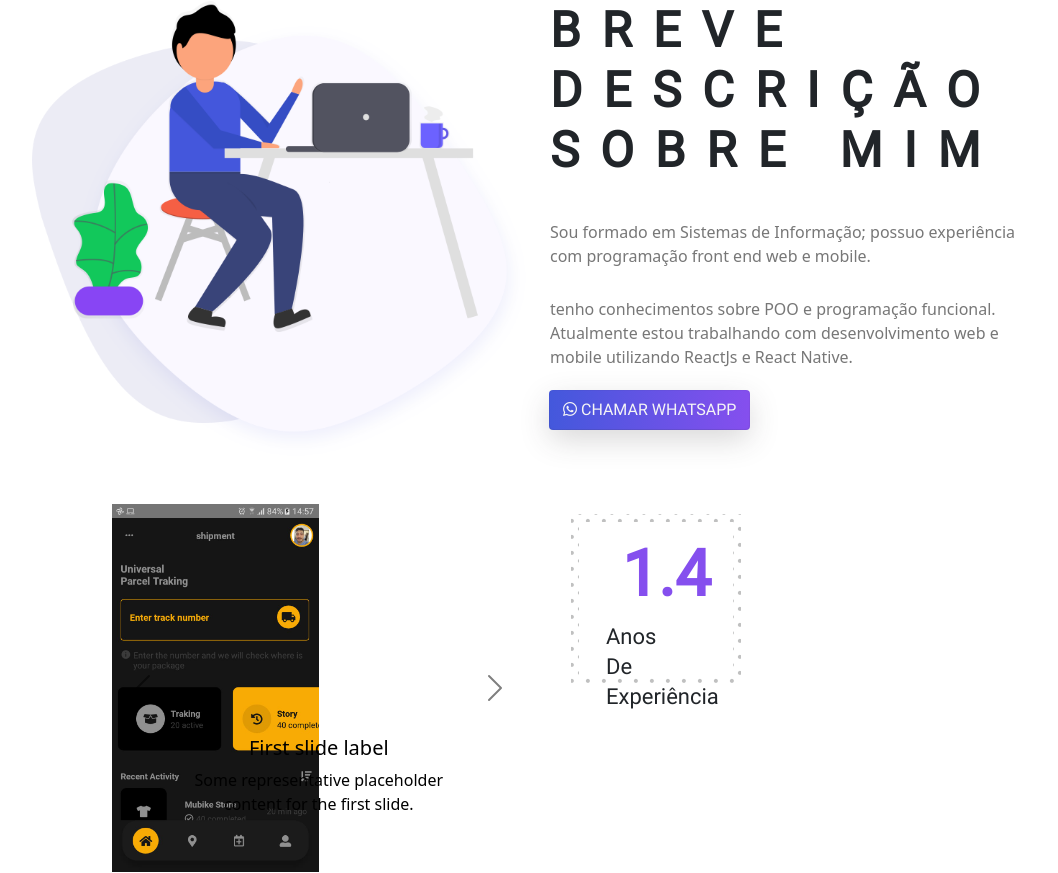
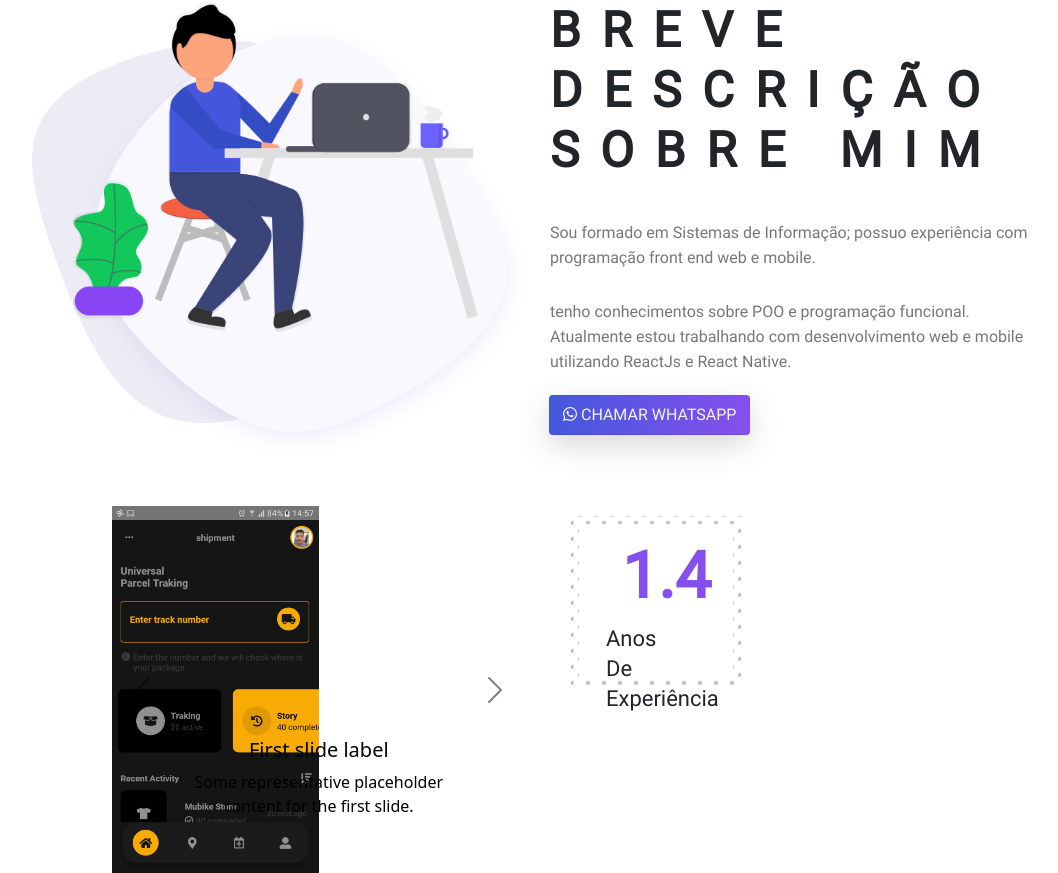
Before and after one commit to DanleyCr7/portifolio, a PHP site: page / in a window 1280 px wide. Shown: the part 775-1648 px from the top of the page, without its empty margins (102-1160 px from the left). Run offline with PHP 8.4, Linux system fonts and the light colour scheme.

Commit message:
Portifolio

```diff
--- a/css/styles.css
+++ b/css/styles.css
@@ -80,7 +80,7 @@ width: 80rem;
 }
 p.para{
     color: var(--text-color);
-    /* font: normal 500 16px/25px var(--roboto); */
+    font: normal 500 16px/25px var(--roboto);
 }
 .site-main .about-area .whatsapp-link {
     color: #fff;
```
